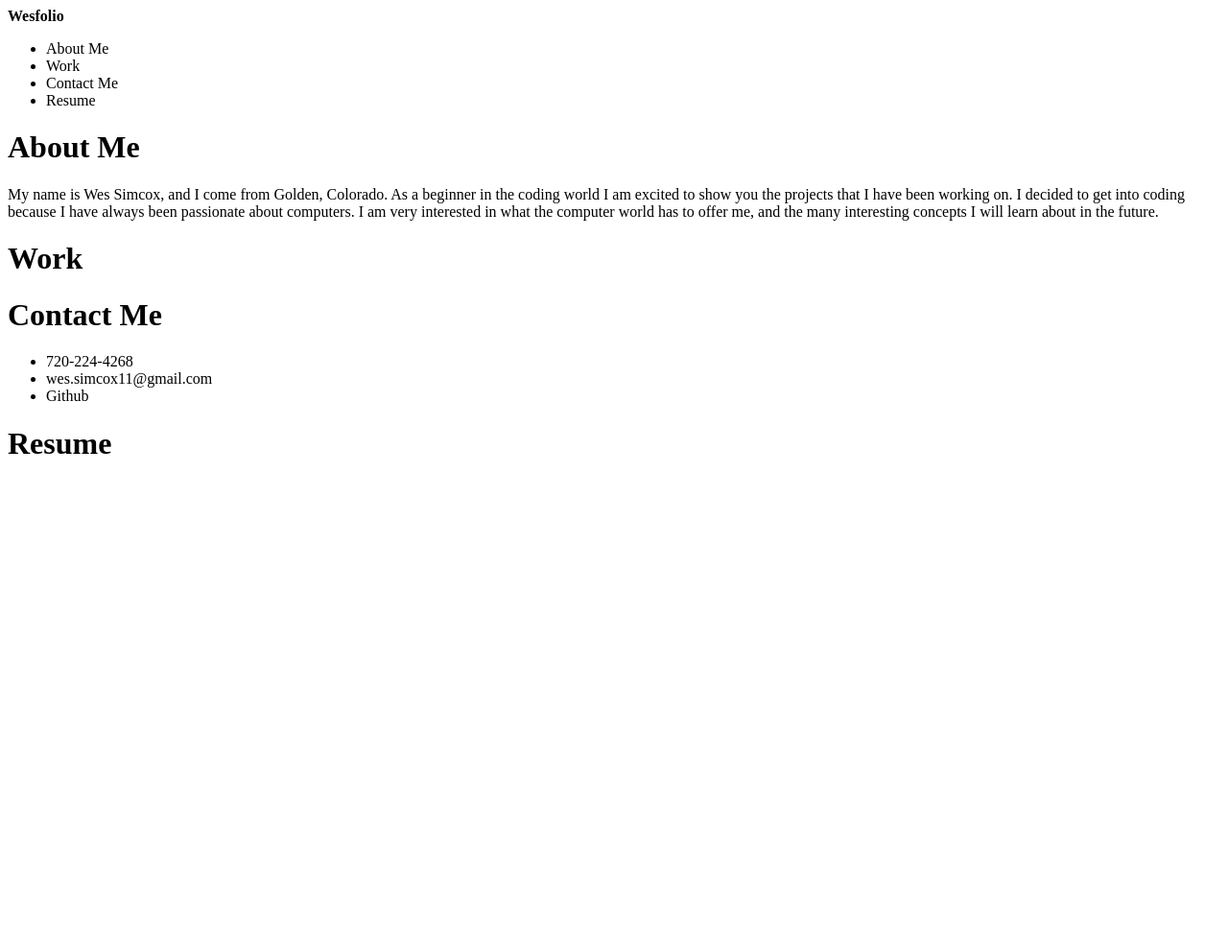
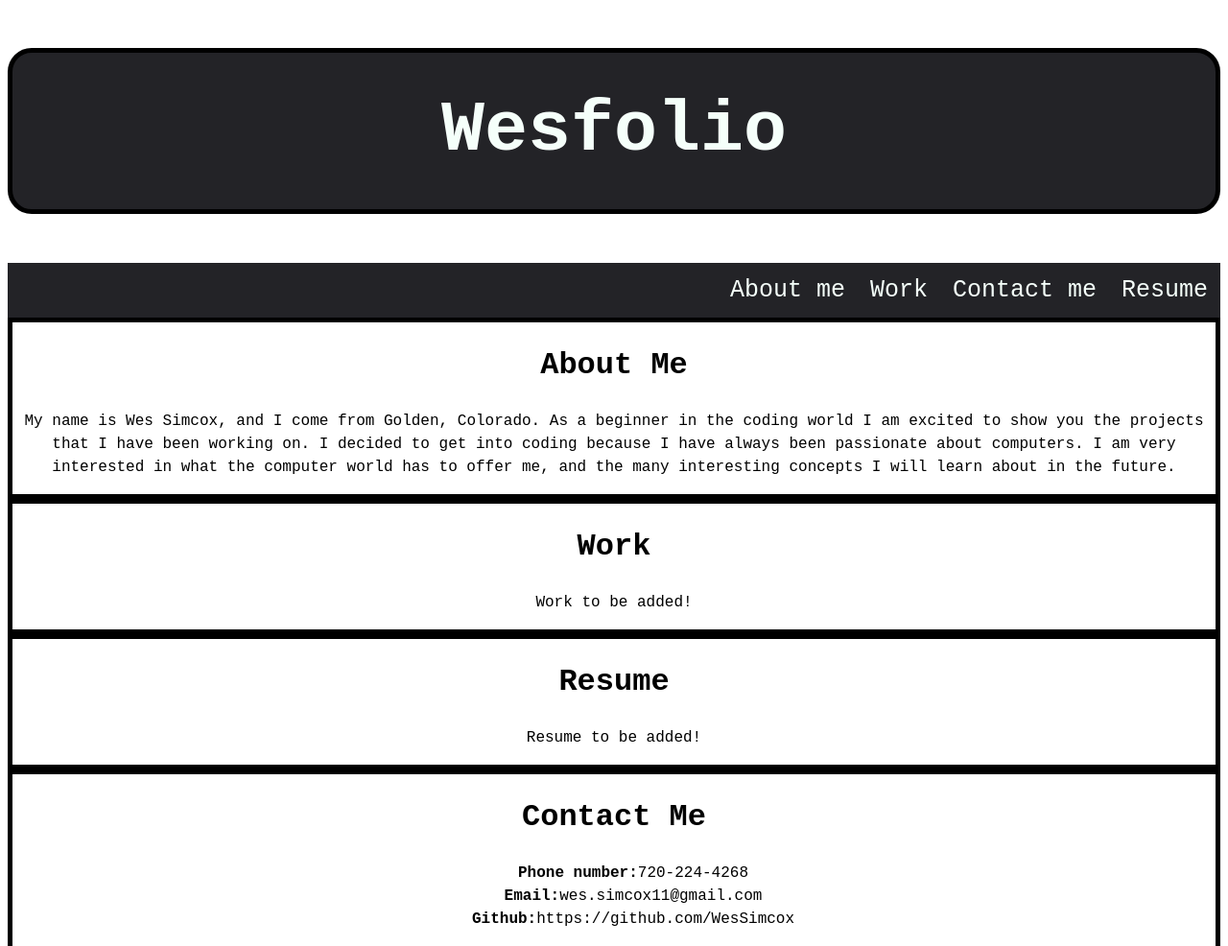
Before and after one commit to WesSimcox/Wesfolio-project, a plain HTML site: page index.html in a window 1280 px wide. Shown: the top 986 px of the page at 96% size. Before the commit the page ends 800 px from the top, so only its background shows below. Drawn offline with Linux system fonts and the light colour scheme.

Commit message:
adding css to the project along with modifications to html

```diff
--- a/index.html
+++ b/index.html
@@ -9,32 +9,37 @@
     <link rel="stylesheet" href="./style.css">
 </head>
 <body>
-    <header><strong>Wesfolio</strong></header>
-    <nav>
-        <ul>
-            <li>About Me</li>
-            <li>Work</li>
-            <li>Contact Me</li>
-            <li>Resume</li>
-        </ul>
-    </nav>
-    <div class="About Me">
+    <header>
+        <h1 id="heading"><strong>Wesfolio</strong></h1>
+        <nav class="topnav">
+            <a href="#AboutMe">About me</a>
+            <a href="#Work">Work</a>
+            <a href="#ContactMe">Contact me</a>
+            <a href="#Resume">Resume</a>
+        </nav>
+    </header>
+    <div class="AboutMe" id="AboutMe">
         <h1>About Me</h1>
         <p>My name is Wes Simcox, and I come from Golden, Colorado. As a beginner in the coding world I am excited to show you the projects that I have been working on. I decided to get into coding because I have always been passionate about computers. I am very interested in what the computer world has to offer me, and the many interesting concepts I will learn about in the future.</p>
     </div>
-    <div class="Work">
+    <div class="Work" id="Work">
         <h1>Work</h1>
+        <p>Work to be added!</p>
     </div>
-    <div class="Contact Me">
+    <div class="Resume" id="Resume">
+        <h1>Resume</h1>
+        <p>Resume to be added!</p>
+    </div>
+    <div class="ContactMe" id="ContactMe">
         <h1>Contact Me</h1>
         <ul>
-            <li>720-224-4268</li>
-            <li>wes.simcox11@gmail.com</li>
-            <li>Github</li>
+            <li><strong>Phone number:</strong>720-224-4268</li>
+            <li><strong>Email:</strong>wes.simcox11@gmail.com</li>
+            <li><strong>Github:</strong>https://github.com/WesSimcox</li>
         </ul>
     </div>
-    <div class="Resume">
-        <h1>Resume</h1>
-    </div>
+    <footer>
+        <h1>Thank you for Visiting!</h1>
+    </footer>
 </body>
 </html>
--- a/style.css
+++ b/style.css
@@ -0,0 +1,78 @@
+*{
+    font-family:'Courier New', Courier, monospace;
+    line-height:1.5;
+}
+
+#heading{
+    font-size: 75px;
+    color:mintcream;
+    background-color:rgb(35, 35, 39);
+    text-align:center;
+    padding:2%;
+    border:5px solid black;
+    border-radius:25px;
+}
+
+.topnav{
+    display:flex;
+    justify-content:flex-end;
+    background-color:rgb(35, 35, 39);
+    overflow:hidden;
+}
+
+.topnav a{
+    Float:left;
+    color:mintcream;
+    text-align:center;
+    padding:10px 13px;
+    text-decoration:none;
+    font-size: 25px;
+}
+
+.topnav a:hover{
+    background-color:rgb(60, 130, 235);
+    color:mintcream;
+}
+
+.topnav a.active{
+    background-color:rgb(27, 4, 235);
+    color:mintcream;
+}
+
+.AboutMe{
+    border:5px solid black;
+    text-align:center;
+
+}
+
+.Work{
+    border:5px solid black;
+    text-align:center;
+
+}
+
+.Resume{
+    border:5px solid black;
+    text-align:center;
+}
+
+.ContactMe{
+    border:5px solid black;
+    text-align:center;
+}
+
+ul{
+    list-style:none;
+}
+
+li{
+    display:block;
+}
+
+footer{
+    display:flex;
+    justify-content:center;
+    padding: 5%;
+    background-color:rgb(35, 35, 39);
+    color:mintcream;
+}
```
